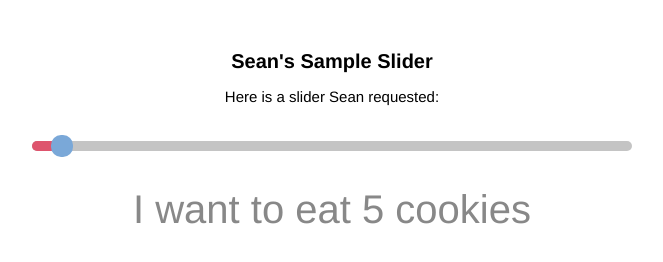
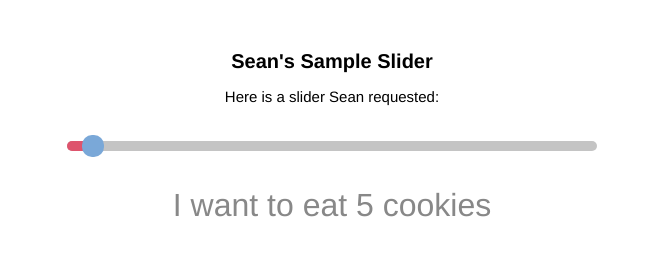
Before and after one commit to iregina/forsean, a website: page dec17/demo.html in a window 1280 px wide. Shown: the whole page, without its empty margins (308-971 px from the left). Drawn offline with nearby package versions, Linux system fonts and the light colour scheme.

Commit message:
make some changes

```diff
--- a/dec17/css/simple-slider-volume.css
+++ b/dec17/css/simple-slider-volume.css
@@ -3,8 +3,9 @@ body {
   text-align: center;
 }
 .slider-volume {
-  width: 600px;
+  width: 70%;
 }
+
 
 .slider-volume > .dragger {
 	width: 22px;
--- a/dec17/demo.html
+++ b/dec17/demo.html
@@ -14,7 +14,11 @@
 
   [class^=slider] { display: inline-block; margin-bottom: 30px; }
 
-  .output { display: block; color: #888; font-size: 40px; padding-bottom: 1px; margin-left: 0px; vertical-align: top;}
+  .output { display: block; color: #888; font-size: 2em; padding-bottom: 1px; margin-left: 0px; vertical-align: top;}
+
+  .slidee {
+    background:; margin-left:20%; margin-right: 20%;
+  }
 
   h1 { font-size: 20px; }
   h2 { clear: both; margin: 0; margin-bottom: 5px; font-size: 16px; }
@@ -30,10 +34,9 @@
   <p>
     Here is a slider Sean requested:
   </p>
-
+<div class="slidee">
   <input type="text" data-slider="true" value="5" data-slider-highlight="true" data-slider-theme="volume">
-
-
+</div>
   <script>
 
 
@@ -50,7 +53,8 @@
     .bind("slider:ready slider:changed", function (event, data) {
       $(this)
         .nextAll(".output:first")
-          .html("I want to eat "+data.value.toFixed(0) + " cookies");
+          .html("I want to eat "+data.value.toFixed(0) + " cookies")
+          ;
     });
 
 
```
